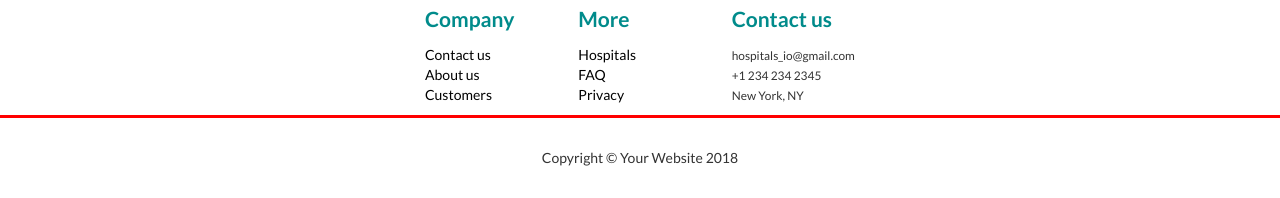
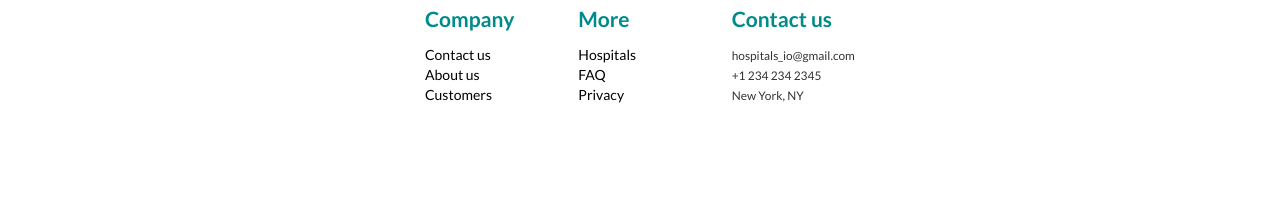
Before and after one commit to Aitizazhassan/Demo, a website: page index.html in a window 1280 px wide. Shown: the part 1534-1732 px from the top of the page. After the commit the page ends 1649 px from the top, so only its background shows below. Drawn offline with nearby package versions, Linux system fonts and the light colour scheme.

Commit message:
Update index.html
remove footer

```diff
--- a/index.html
+++ b/index.html
@@ -209,12 +209,12 @@
 </div>
     </section>
     <!-- Footer -->
-   <footer style="  border-top: 3px solid red;"class="py-5 bg-white >
+  <!-- <footer style="  border-top: 3px solid red;"class="py-5 bg-white >
       <div class="container">
         <p style="color:none" class="m-0 text-center text-black">Copyright © Your Website 2018</p>
       </div>
-      <!-- /.container -->
-    </footer>
+      <!-- /.container
+    </footer> -->
 
     <!-- Bootstrap core JavaScript -->
     <script src="vendor/jquery/jquery.min.js"></script>
```
